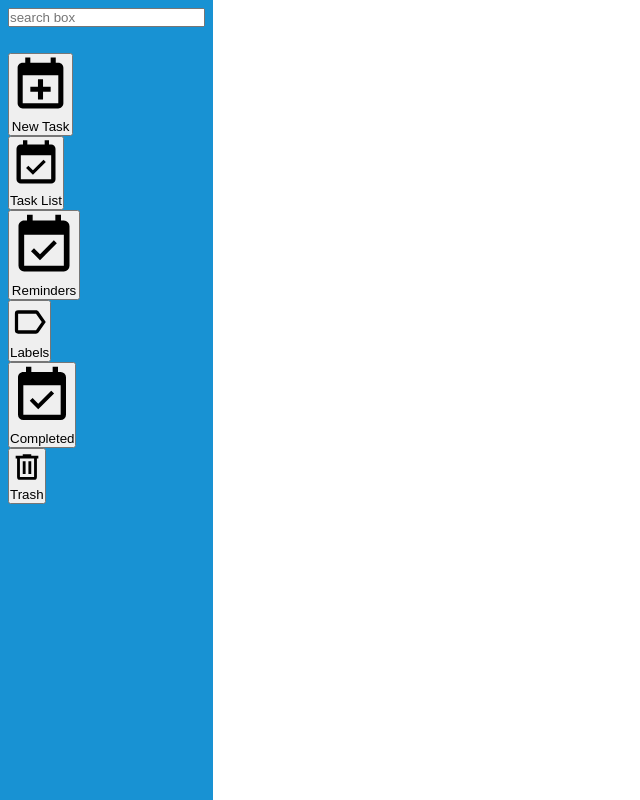
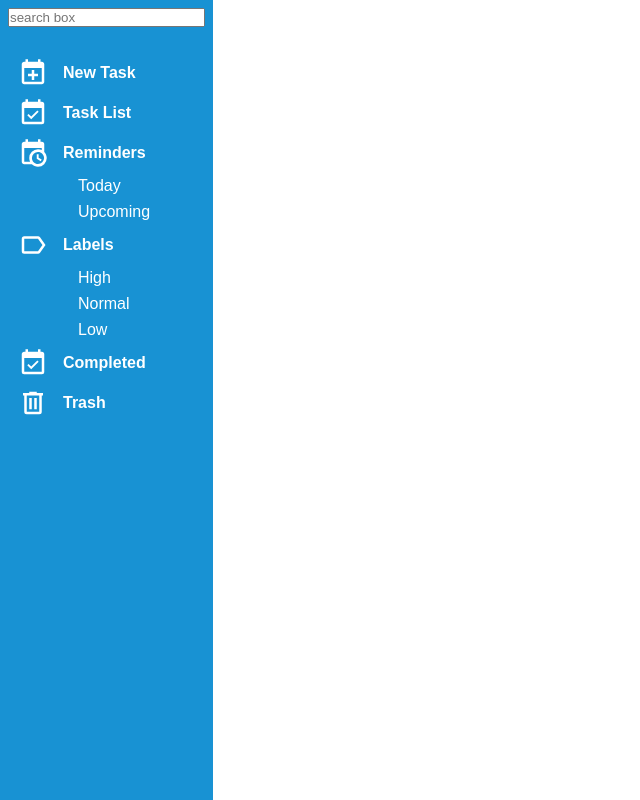
Before and after one commit to AriFarj/to-do-list, a website built with webpack: page src/template.html in a window 1280 px wide. Shown: the whole page, without its empty margins (0-640 px from the left). Built offline with nearby package versions, Linux system fonts and the light colour scheme.

Commit message:
sidebar styling

```diff
--- a/src/style.css
+++ b/src/style.css
@@ -4,15 +4,43 @@
 }
 
 .container {
-display: grid;
-grid-template-columns: 1fr 5fr;
-height: 100vh;
+    display: grid;
+    grid-template-columns: 1fr 5fr;
+    height: 100vh;
 }
 
 .sidebar {
     background-color: #1892d3;
     display: flex;
     flex-direction: column;
-    gap:26px;
+    gap: 26px;
     padding: 8px;
 }
+
+nav>button {
+    display: flex;
+    width: 100%;
+    background: none;
+    border: none;
+    padding: 5px 0px 5px 10px;
+    text-align: left;
+    font-size: 1rem;
+    line-height: 1rem;
+    align-items: center;
+    color: white;
+}
+
+button>img {
+    width: 30px;
+    height: 30px;
+    padding-right: 15px;
+    filter: invert(1);
+
+}
+.nav-container>nav>button {
+    font-weight: 700;
+}
+
+nav>div {
+       padding-left: 60px;
+}
--- a/src/template.html
+++ b/src/template.html
@@ -15,18 +15,18 @@
                 <nav id="new"><button><img src="/src/assets/add-task.svg" alt="add task"> New Task</button></nav>
                 <nav id="tasks"><button><img src="/src/assets/todo-list.svg" alt="task list">Task List</button></nav>
                 <nav id="reminders">
-                    <button><img src="/src/assets/todo-list.svg" alt="reminders list"> Reminders</button>
+                    <button><img src="/src/assets/reminders.svg" alt="reminders list"> Reminders</button>
                     <div class="tasksChild-container">
-                        <nav id="today"></nav>
-                        <nav id="upcoming"></nav>
+                        <nav id="today"><button>Today</button></nav>
+                        <nav id="upcoming"><button>Upcoming</button></nav>
                     </div>
                 </nav>
                 <nav id="label">
                     <button><img src="/src/assets/label-outline.svg" alt="labels">Labels</button>
                     <div class="labelChild-container">
-                        <nav id="high"></nav>
-                        <nav id="normal"></nav>
-                        <nav id="low"></nav>
+                        <nav id="high"><button>High</button></nav>
+                        <nav id="normal"><button>Normal</button></nav>
+                        <nav id="low"><button>Low</button></nav>
                     </div>
                 </nav>
                 <nav id="completed"><button><img src="/src/assets/completed-tasks.svg" alt="completed list">Completed</button></nav>
```
